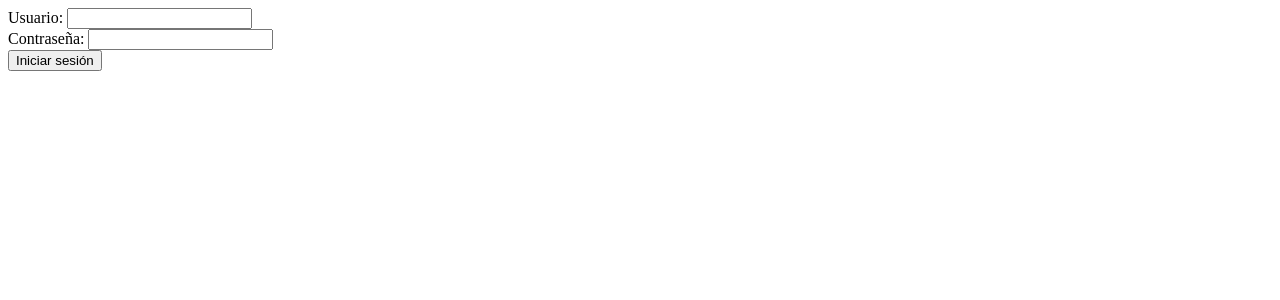
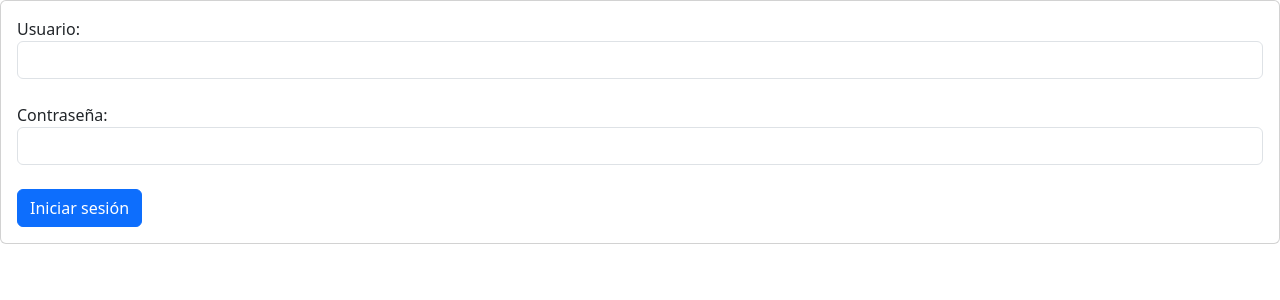
Before and after one commit to eduardovigil/Desafio1-DSS-, a PHP site: page /login.php in a window 1280 px wide. Shown: the top 300 px of the page. Run offline with PHP 8.4, Linux system fonts and the light colour scheme.

Commit message:
Update login.php

```diff
--- a/login.php
+++ b/login.php
@@ -4,17 +4,24 @@
     <meta charset="UTF-8">
     <meta http-equiv="X-UA-Compatible" content="IE=edge">
     <meta name="viewport" content="width=device-width, initial-scale=1.0">
+    <link href="https://cdn.jsdelivr.net/npm/bootstrap@5.3.0-alpha1/dist/css/bootstrap.min.css" rel="stylesheet" integrity="sha384-GLhlTQ8iRABdZLl6O3oVMWSktQOp6b7In1Zl3/Jr59b6EGGoI1aFkw7cmDA6j6gD" crossorigin="anonymous">
     <title>Aplicacion de pendientes</title>
 </head>
 <body>
 <form method="POST">
+<div class="card">
+  <div class="card-body">
+<div class="form-group">
         <label for="usuario">Usuario:</label>
-        <input type="text" name="usuario" required>
+        <input class="form-control" type="text" name="usuario" required>
         <br>
         <label for="contrasena">Contraseña:</label>
-        <input type="password" name="contrasena" required>
+        <input class="form-control" type="password" name="contrasena" required>
         <br>
-        <input type="submit" value="Iniciar sesión">
+        <input class="btn btn-primary" type="submit" value="Iniciar sesión">
+</div>
+  </div>
+</div>
       </form>
       <?php
         require('usuario.class.php');
```
